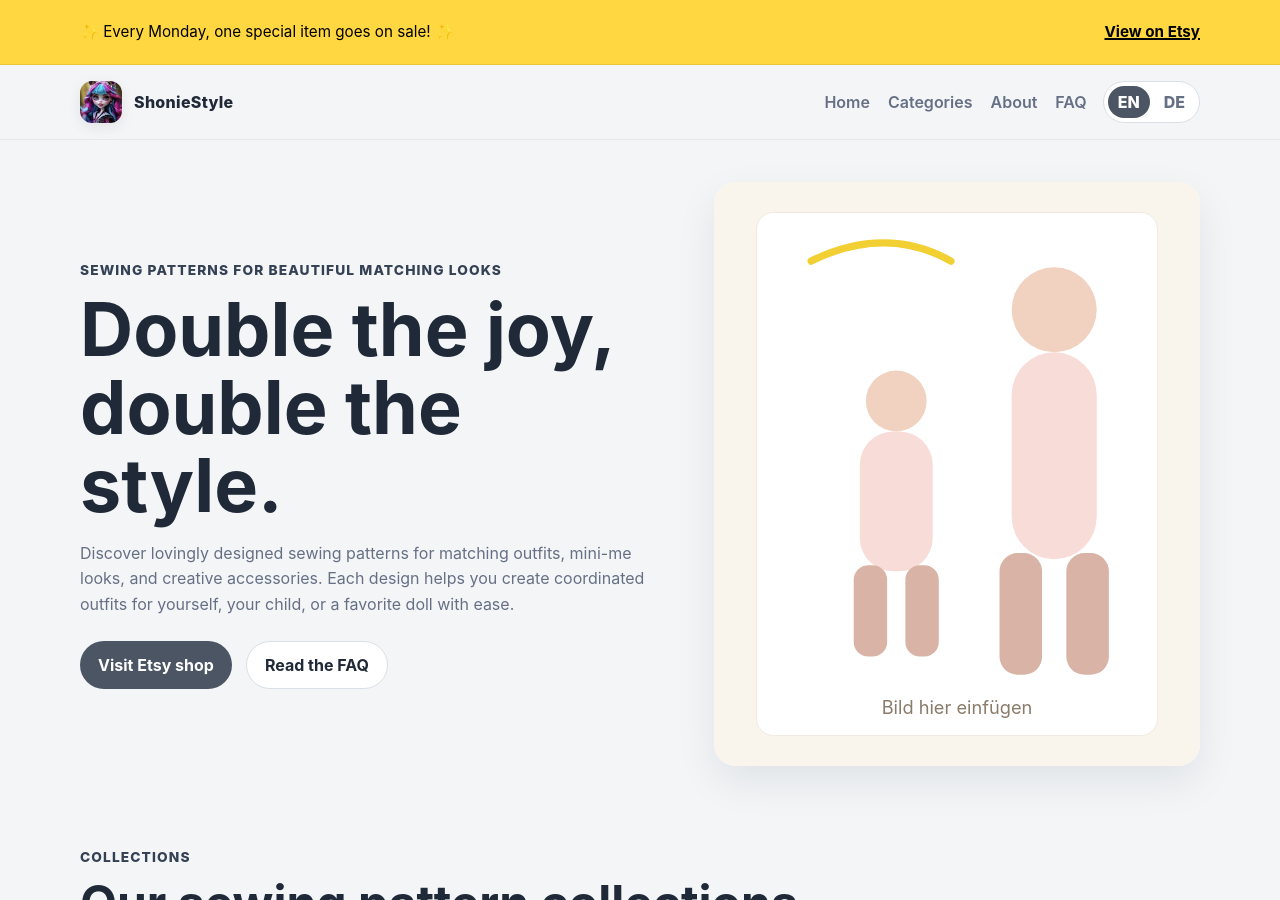
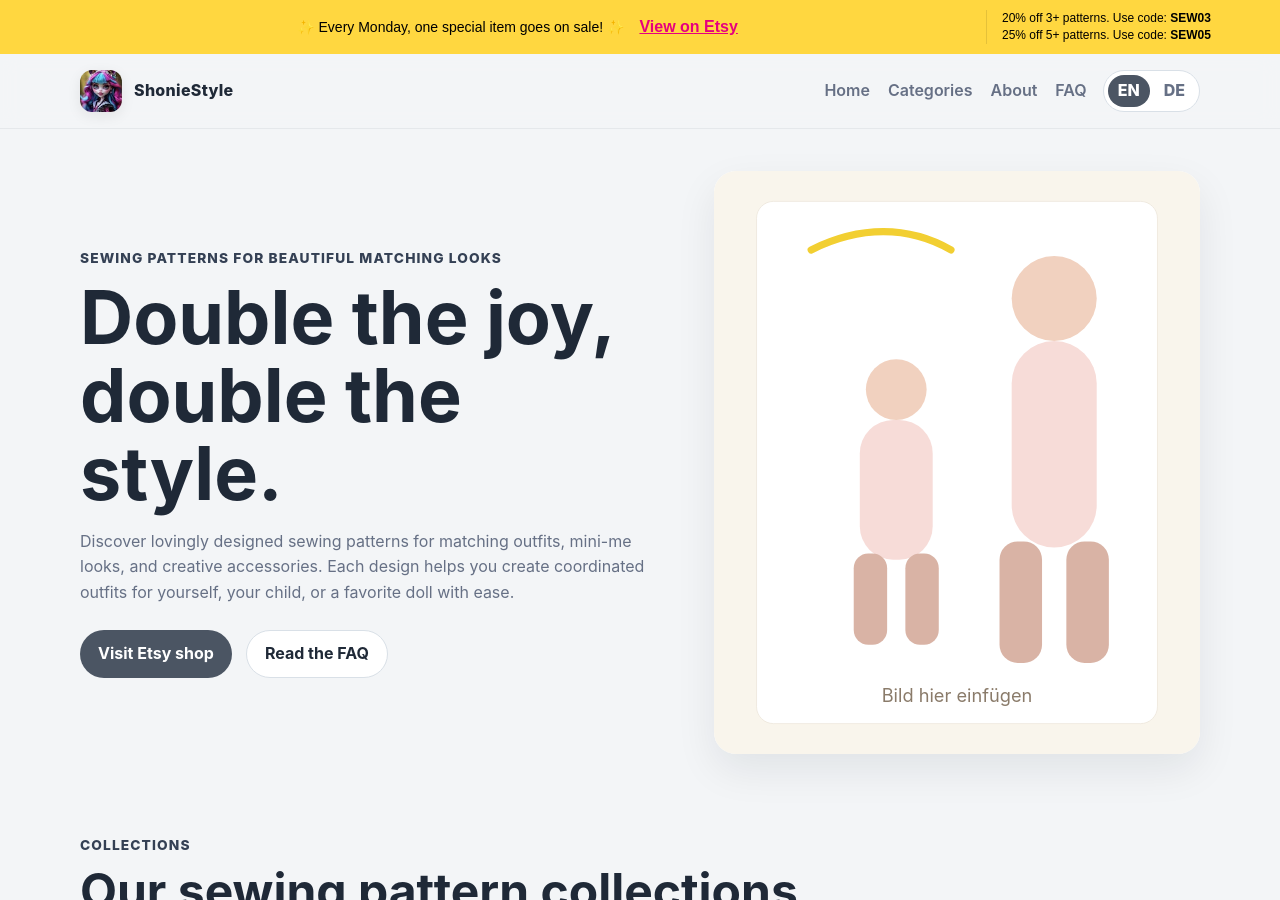
Before and after one commit to ShonieStyle/shoniestyle.github.io, a Jekyll site: the page built from index.html, in a window 1280 px wide and 900 px high. Built offline with Jekyll 4.4.1, drawn with Linux system fonts in a browser that asks for light colours.

Commit message:
Update announcement-bar.html

```diff
--- a/_includes/announcement-bar.html
+++ b/_includes/announcement-bar.html
@@ -1,7 +1,13 @@
-<div class="announcement-bar">
-    <div class="container announcement-bar__inner">
-        <p>{{ include.content.announcement.text }}</p>
-        <a href="{{ include.content.announcement.link_url | relative_url }}">{{ include.content.announcement.link_label
-            }}</a>
+<div style="background-color: #FFD740; padding: 10px 5%; color: #000; font-family: sans-serif; display: flex; justify-content: space-between; align-items: center; flex-wrap: wrap; gap: 15px; width: 100%; box-sizing: border-box;">
+
+    <div style="display: flex; align-items: center; gap: 15px; flex: 1; justify-content: center; min-width: 320px;">
+        <span style="font-size: 14px; font-weight: 500;">✨ Every Monday, one special item goes on sale! ✨</span>
+        <a href="https://www.etsy.com/shop/ShonieStylePattern?section_id=1" style="color: #E6007E; font-weight: bold; text-decoration: underline; white-space: nowrap;">View on Etsy</a>
     </div>
+
+    <div style="font-size: 12px; line-height: 1.4; text-align: left; border-left: 1px solid rgba(0,0,0,0.1); padding-left: 15px; min-width: 230px;">
+        <div>20% off 3+ patterns. Use code: <b>SEW03</b></div>
+        <div>25% off 5+ patterns. Use code: <b>SEW05</b></div>
+    </div>
+
 </div>
```
